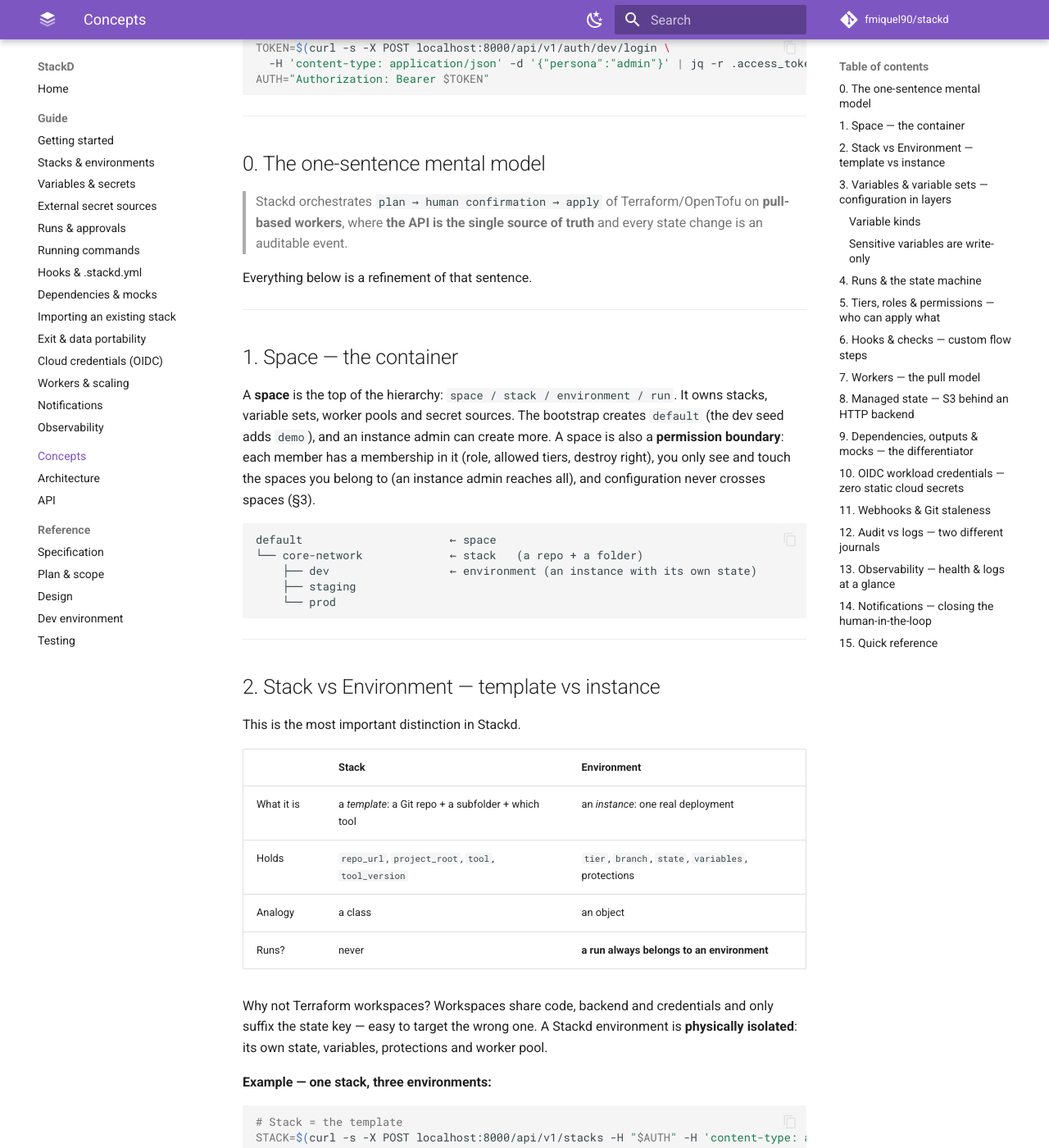
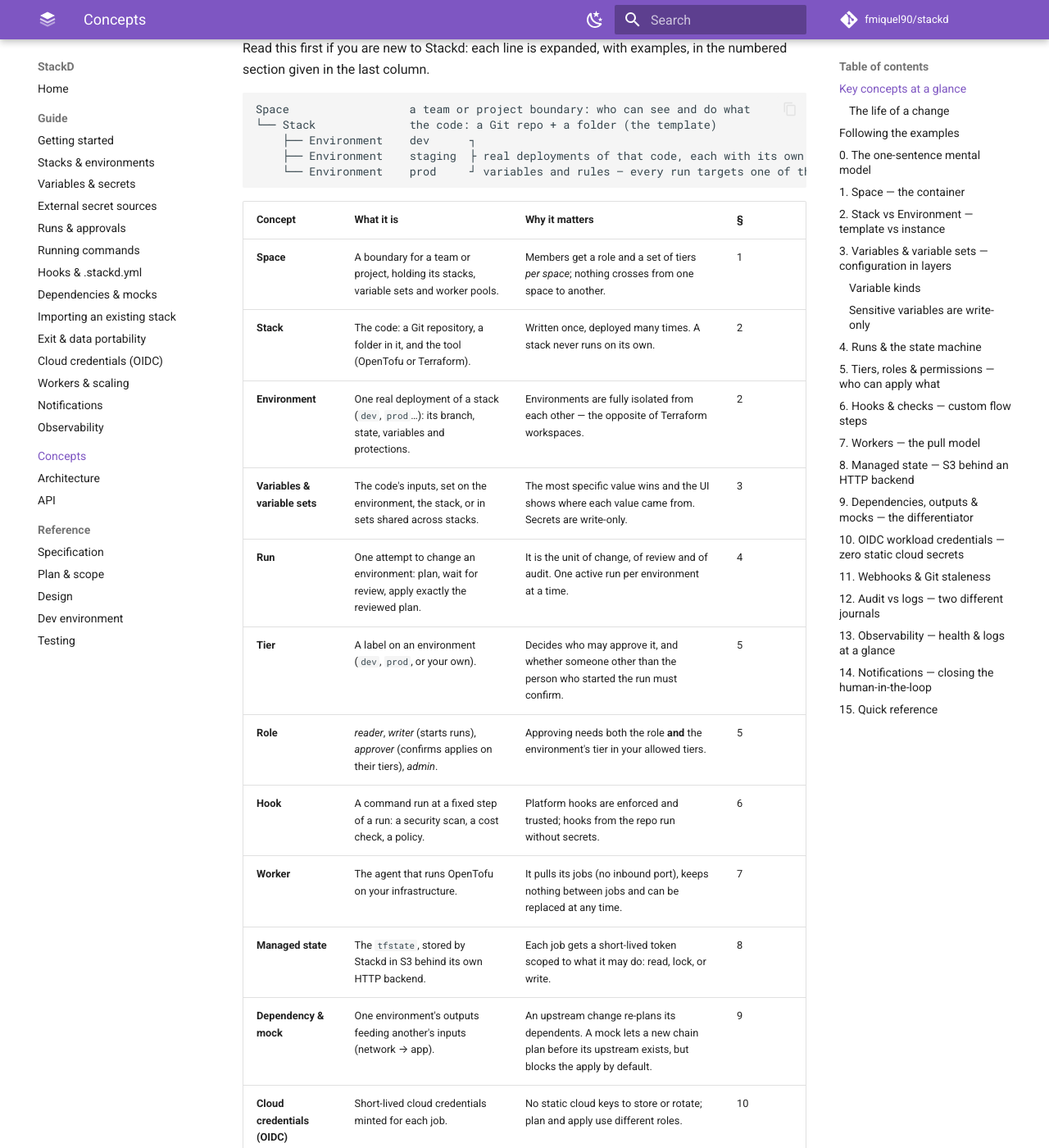
Before and after one commit to fmiquel90/stackd, an MkDocs documentation site: the page built from docs/CONCEPTS.md, in a window 1280 px wide and 1400 px high, scrolled down 343 px. Shown: the whole window at 82% size. Built offline with MkDocs 1.6.1 and Material for MkDocs 9.7.7, drawn with Linux system fonts in a browser that asks for light colours; comment, search, counter and statistics services are not loaded; some of the changed text lies outside the part shown.

Commit message:
docs: explain the key concepts in the README and at the top of CONCEPTS
Co-Authored-By: Claude Opus 5.5 <noreply@anthropic.com>
Claude-Session: https://claude.ai/code/session_01GnPDxipMbvu5Jz99ykzK9t

````diff
--- a/docs/CONCEPTS.md
+++ b/docs/CONCEPTS.md
@@ -3,6 +3,50 @@
 > A concept guide for everyone using or building Stackd. It teaches the **mental model** with
 > concrete, copy-pasteable examples. For the exhaustive field-by-field truth, see **SPECS.md** —
 > this document never contradicts it, it illustrates it.
+
+## Key concepts at a glance
+
+Read this first if you are new to Stackd: each line is expanded, with examples, in the numbered
+section given in the last column.
+
+```
+Space                  a team or project boundary: who can see and do what
+└── Stack              the code: a Git repo + a folder (the template)
+    ├── Environment    dev      ┐
+    ├── Environment    staging  ├ real deployments of that code, each with its own state,
+    └── Environment    prod     ┘ variables and rules — every run targets one of them
+```
+
+| Concept | What it is | Why it matters | § |
+|---|---|---|---|
+| **Space** | A boundary for a team or project, holding its stacks, variable sets and worker pools. | Members get a role and a set of tiers *per space*; nothing crosses from one space to another. | 1 |
+| **Stack** | The code: a Git repository, a folder in it, and the tool (OpenTofu or Terraform). | Written once, deployed many times. A stack never runs on its own. | 2 |
+| **Environment** | One real deployment of a stack (`dev`, `prod`…): its branch, state, variables and protections. | Environments are fully isolated from each other — the opposite of Terraform workspaces. | 2 |
+| **Variables & variable sets** | The code's inputs, set on the environment, the stack, or in sets shared across stacks. | The most specific value wins and the UI shows where each value came from. Secrets are write-only. | 3 |
+| **Run** | One attempt to change an environment: plan, wait for review, apply exactly the reviewed plan. | It is the unit of change, of review and of audit. One active run per environment at a time. | 4 |
+| **Tier** | A label on an environment (`dev`, `prod`, or your own). | Decides who may approve it, and whether someone other than the person who started the run must confirm. | 5 |
+| **Role** | *reader*, *writer* (starts runs), *approver* (confirms applies on their tiers), *admin*. | Approving needs both the role **and** the environment's tier in your allowed tiers. | 5 |
+| **Hook** | A command run at a fixed step of a run: a security scan, a cost check, a policy. | Platform hooks are enforced and trusted; hooks from the repo run without secrets. | 6 |
+| **Worker** | The agent that runs OpenTofu on your infrastructure. | It pulls its jobs (no inbound port), keeps nothing between jobs and can be replaced at any time. | 7 |
+| **Managed state** | The `tfstate`, stored by Stackd in S3 behind its own HTTP backend. | Each job gets a short-lived token scoped to what it may do: read, lock, or write. | 8 |
+| **Dependency & mock** | One environment's outputs feeding another's inputs (network → app). | An upstream change re-plans its dependents. A mock lets a new chain plan before its upstream exists, but blocks the apply by default. | 9 |
+| **Cloud credentials (OIDC)** | Short-lived cloud credentials minted for each job. | No static cloud keys to store or rotate; plan and apply use different roles. | 10 |
+| **Staleness** | "This environment is behind its branch." | Tells you a merged change hasn't been applied yet; it never triggers anything by itself. | 11 |
+| **Audit** | An append-only record of every action, written with the action itself. | Answers "who changed prod, and why?" | 12 |
+
+### The life of a change
+
+1. **Someone pushes, opens a pull request, or clicks *Plan*.** Stackd creates a run for the
+   environment(s) tracking that branch. A pull request only ever gets a read-only plan.
+2. **A worker picks the run up**, checks out the exact commit, and plans with credentials minted
+   for this job only. Hooks scan the plan.
+3. **The run waits for a human.** An approver allowed on that tier reads the diff, the checks and
+   every input with its origin, then confirms or discards.
+4. **A worker applies the saved plan** — exactly what was reviewed, on the same commit.
+5. **If the outputs changed, dependent environments re-plan** under their own approval rules.
+   Everything above is in the audit log.
+
+## Following the examples
 
 All examples assume the local dev stack is up (`task dev`) with the API on `http://localhost:8000`
 and dev login enabled. Authenticate once:
````
Also changed, not shown: README.md (+24 -0 lines).
